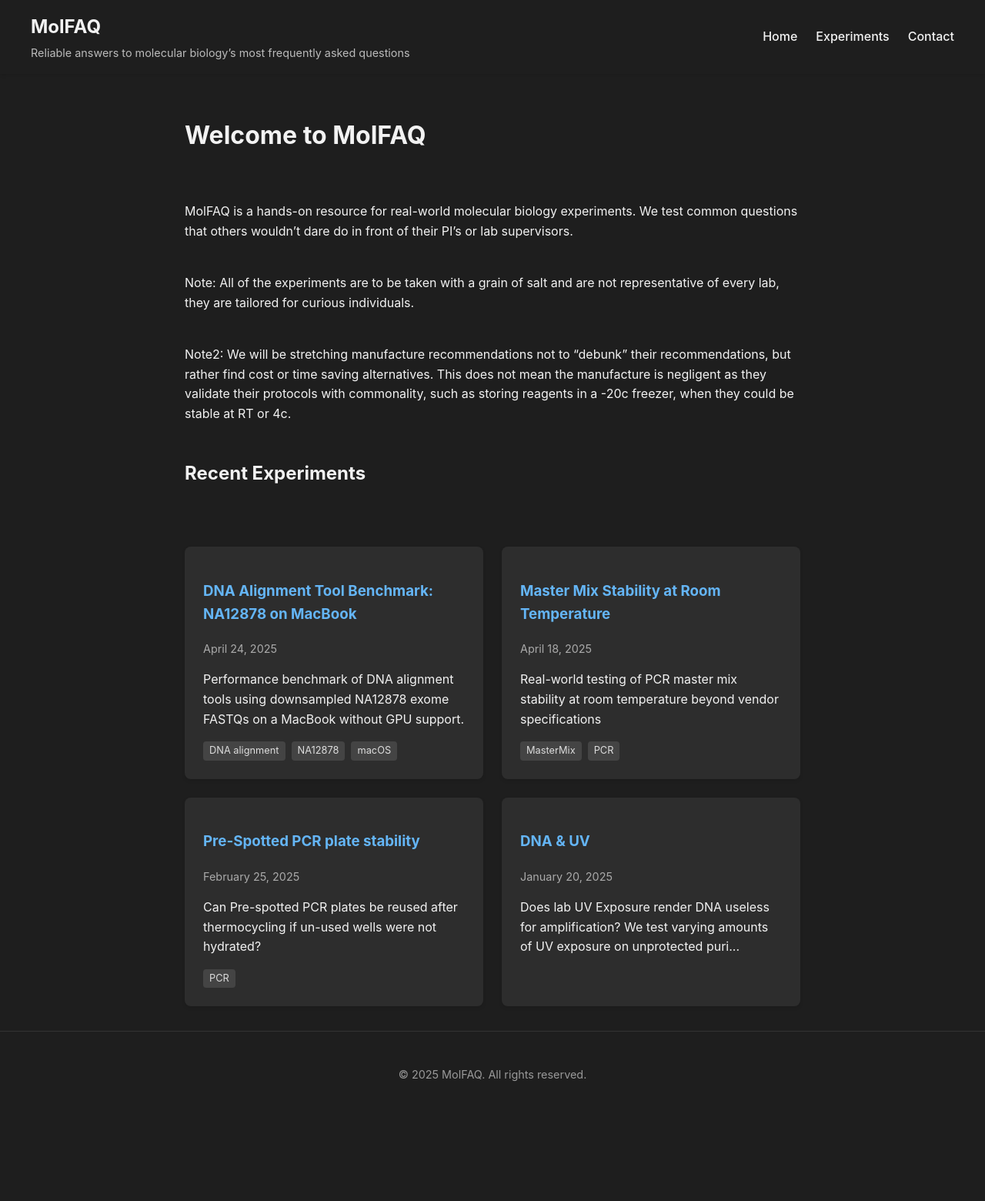
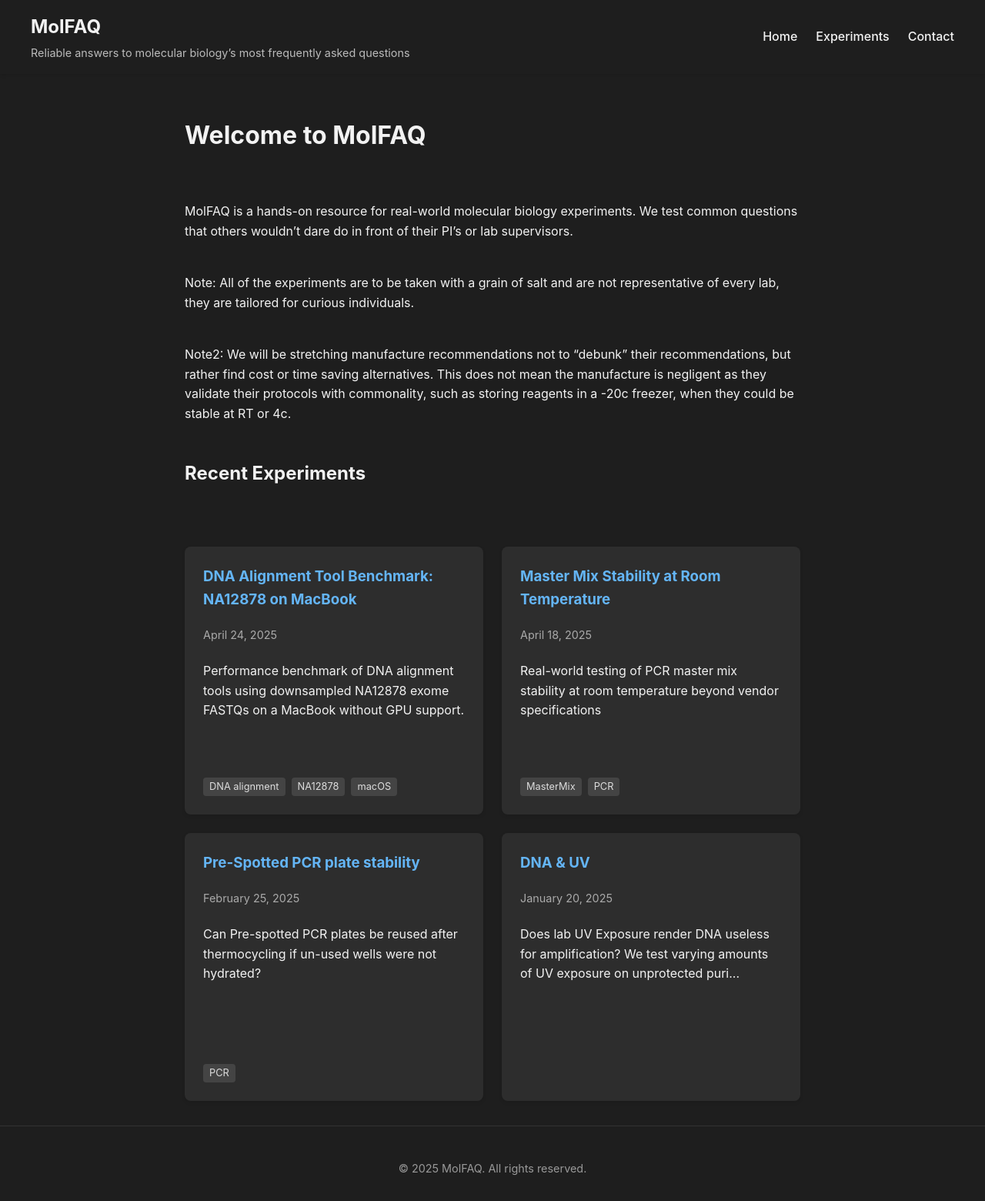
Before and after one commit to DylanCosto/DylanCosto.github.io, a Jekyll site: the page built from index.md, in a window 1280 px wide. Shown: the whole page at 77% size. Built offline with Jekyll 4.4.1, drawn with Linux system fonts in a browser that asks for light colours; before the commit the page ends 1437 px from its top, so only the background shows below that.

Commit message:
Refactor post card layout and styling; adjust padding and margins for improved spacing

```diff
--- a/_layouts/default.html
+++ b/_layouts/default.html
@@ -97,19 +97,34 @@
     .post-cards-container {
       display: flex;
       flex-direction: row;
-      flex-wrap: wrap; /* Allows wrapping to next line if needed */
-      gap: 1.5em;      /* Space between cards */
+      flex-wrap: wrap;
+      gap: 1.5em;
     }
 
     .post-card {
       background: var(--card-bg);
       border-radius: 8px;
       padding: 1.5em;
-      /* Remove margin-bottom if using gap on container */
       box-shadow: 0 2px 5px rgba(0,0,0,0.1);
       transition: transform 0.3s;
-      /* Optional: set a fixed width for cards */
-      /* width: 250px; */
+      flex: 1 1 300px;
+      min-width: 300px;
+      height: 300px;
+      display: flex;
+      flex-direction: column;
+    }
+
+    .post-card h3 {
+      margin-top: 0;
+    }
+
+    .post-card p {
+      flex-grow: 1;
+      overflow: hidden;
+      text-overflow: ellipsis;
+      display: -webkit-box;
+      -webkit-line-clamp: 3;
+      -webkit-box-orient: vertical;
     }
 
     .post-card:hover {
--- a/_layouts/post.html
+++ b/_layouts/post.html
@@ -41,16 +41,11 @@ layout: default
 </article>
 
 <style>
-  /* Add significant padding at the top to prevent overlap */
   .post {
-    padding-top: 50px; /* This creates space between the header and post content */
   }
 
   .post-header {
     margin-bottom: 2em;
-  }
-  .post-title {
-  margin-top: 60px; /* Add extra space above post titles */
   }
   .post-title {
     margin-bottom: 0.2em;
```
